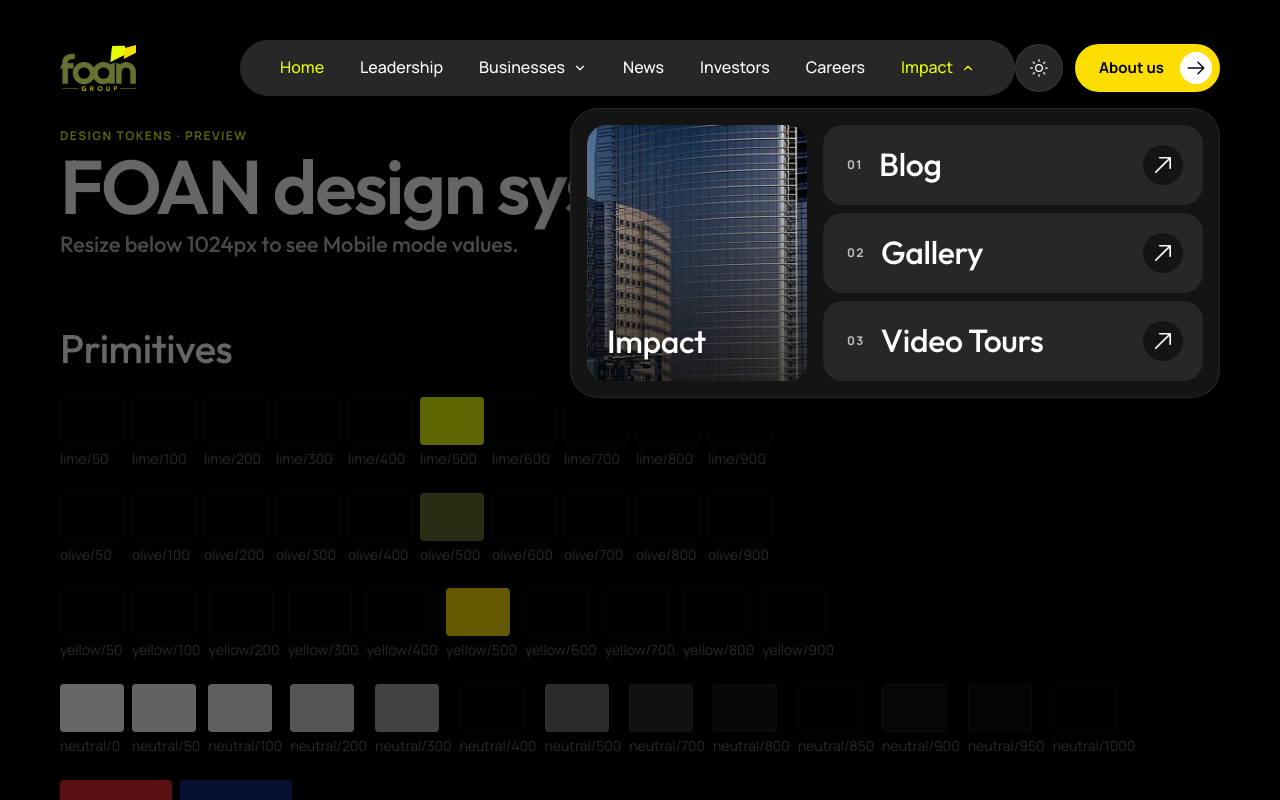
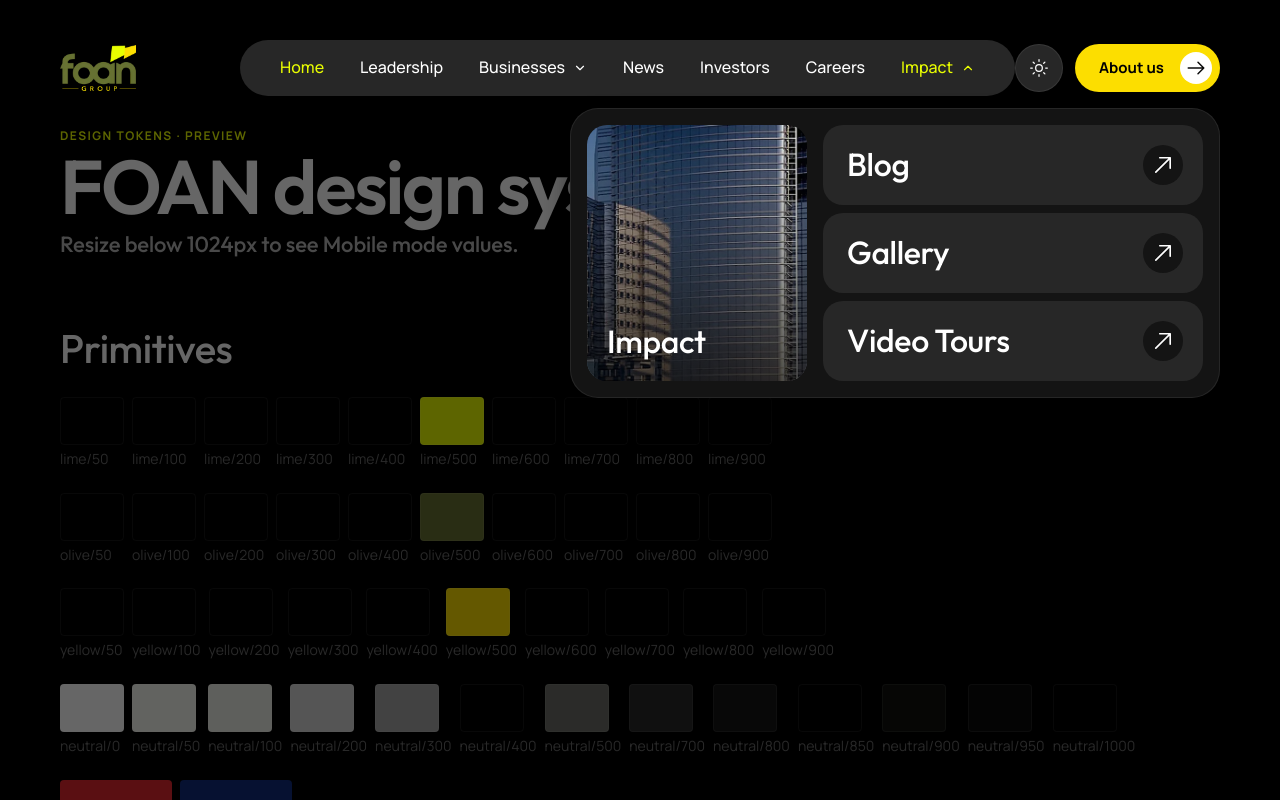
Before and after one commit to DesignC54/foan-website, a Next.js app: page / in a window 1280 px wide. Both pictures are taken after a click on the button "Impact". Shown: the top 800 px of the page. Built offline with nearby package versions, Linux system fonts and the light colour scheme.

Commit message:
Remove numbers from Impact dropdown links
Co-Authored-By: Claude Opus 5.5 <noreply@anthropic.com>

```diff
--- a/src/components/site/site-nav.tsx
+++ b/src/components/site/site-nav.tsx
@@ -131,16 +131,13 @@ function ImpactPanel({ onNavigate }: { onNavigate: () => void }) {
         <p className="type-h3 relative text-white">Impact</p>
       </div>
       <ul className="flex w-[380px] flex-col gap-2">
-        {impactLinks.map((l, i) => (
+        {impactLinks.map((l) => (
           <li key={l.href}>
             <Link
               href={l.href}
               onClick={onNavigate}
               className="group bg-surface-raised hover:bg-accent focus-visible:bg-accent flex items-center gap-4 rounded-[20px] py-5 pr-5 pl-6 transition-colors"
             >
-              <span className="type-label-overline text-secondary group-hover:text-on-accent group-focus-visible:text-on-accent">
-                {String(i + 1).padStart(2, "0")}
-              </span>
               <span className="type-h3 text-primary group-hover:text-on-accent group-focus-visible:text-on-accent min-w-0 flex-1">
                 {l.label}
               </span>
```
